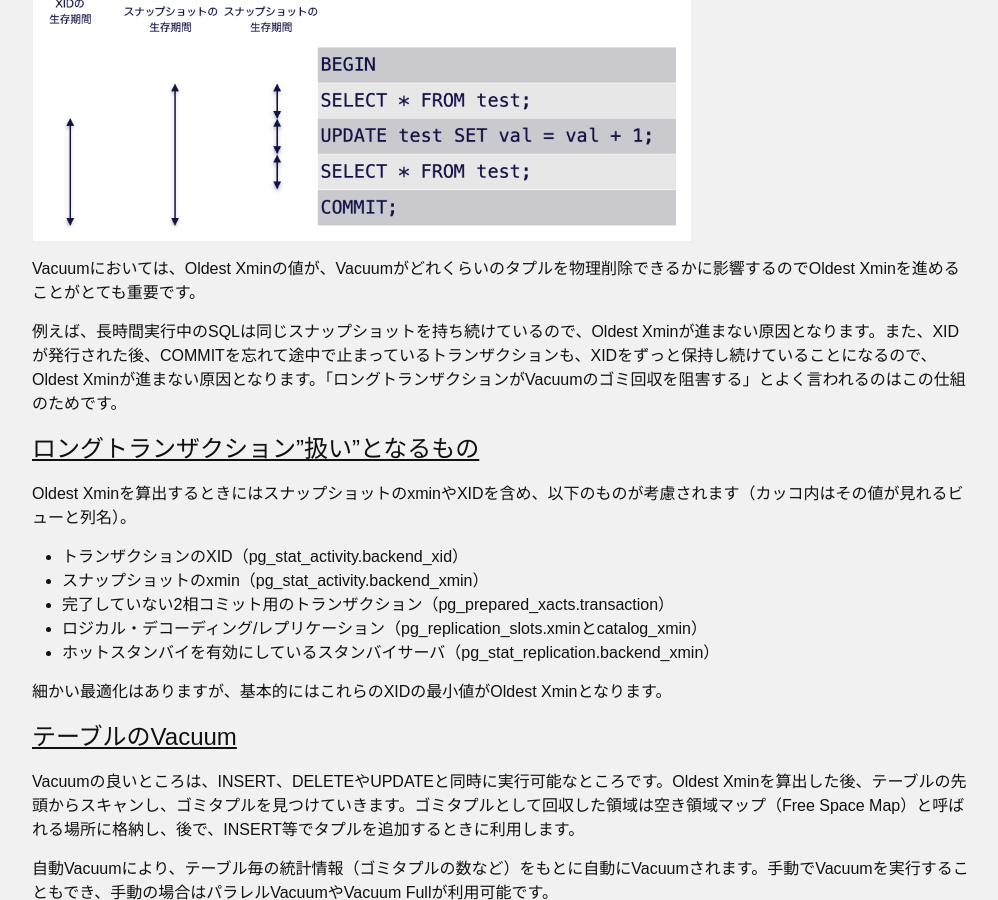
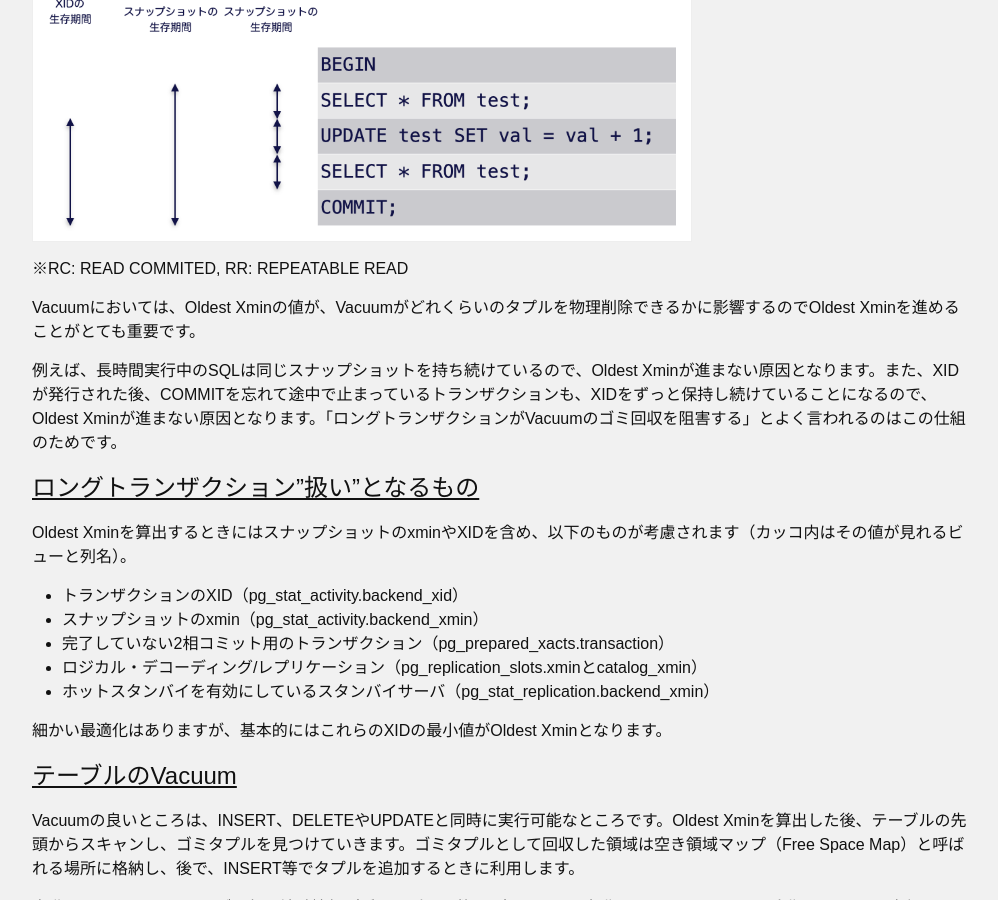
Before and after one commit to MasahikoSawada/masahikosawada.github.io, a Jekyll site: the page built from _posts/2021-12-22-MVCC-and-GC-in-PostgreSQL.md, in a window 1280 px wide and 900 px high, scrolled down 3295 px. Shown: the whole window, without its empty margins (138-1136 px from the left). Built offline with Jekyll 4.4.1, drawn with Linux system fonts in a browser that asks for light colours; comment, search, counter and statistics services are not loaded.

```diff
--- a/_posts/2021-12-22-MVCC-and-GC-in-PostgreSQL.md
+++ b/_posts/2021-12-22-MVCC-and-GC-in-PostgreSQL.md
@@ -107,6 +107,8 @@
 
 ![](/images/2021-12-22/xid_and_xmin.png)
 
+※RC: READ COMMITED, RR: REPEATABLE READ
+
 Vacuumにおいては、Oldest Xminの値が、Vacuumがどれくらいのタプルを物理削除できるかに影響するのでOldest Xminを進めることがとても重要です。
 
 例えば、長時間実行中のSQLは同じスナップショットを持ち続けているので、Oldest Xminが進まない原因となります。また、XIDが発行された後、COMMITを忘れて途中で止まっているトランザクションも、XIDをずっと保持し続けていることになるので、Oldest Xminが進まない原因となります。「ロングトランザクションがVacuumのゴミ回収を阻害する」とよく言われるのはこの仕組のためです。
```
